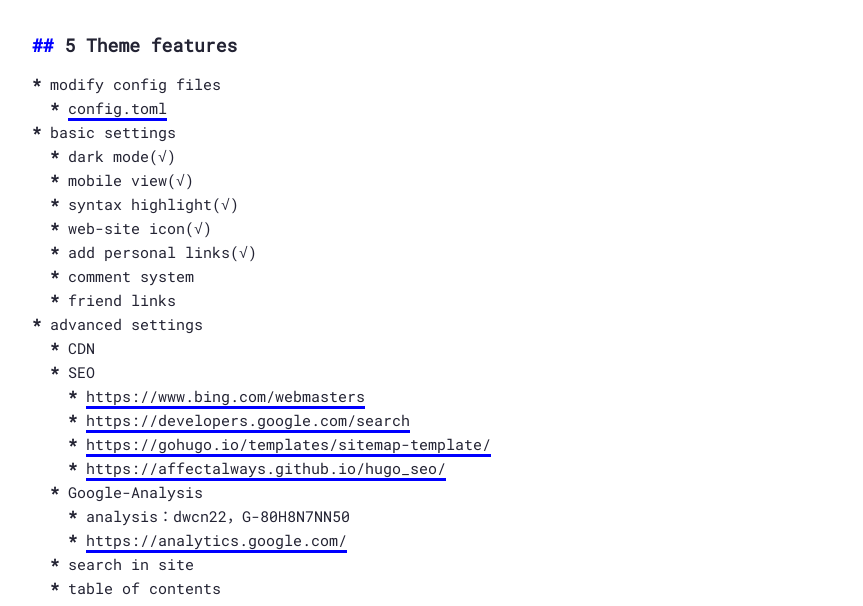
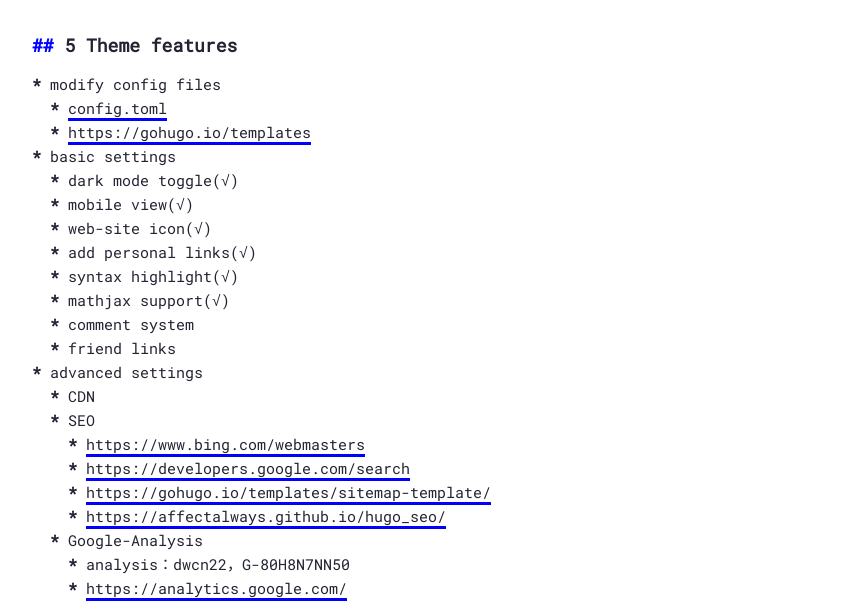
Before and after one commit to lunarwhite/deprecated-lunarwhite-github-io, a plain HTML site: page posts/devtools/gp-site/index.html in a window 1280 px wide. Shown: the part 1692-2298 px from the top of the page, without its empty margins (208-1071 px from the left). Drawn offline with nearby package versions, Linux system fonts and the light colour scheme; some packages are replaced by stand-ins of ours.

Commit message:
deploy: lunarwhite/personal-blog-v2@2838e7b5df90a99da1b5067a4b3e43ef9e71d337

```diff
--- a/posts/devtools/gp-site/index.html
+++ b/posts/devtools/gp-site/index.html
@@ -110,15 +110,17 @@ tags: [temp]
 <li>modify config files
 <ul>
 <li><a href=https://github.com/athul/archie/>config.toml</a></li>
+<li><a href=https://gohugo.io/templates>https://gohugo.io/templates</a></li>
 </ul>
 </li>
 <li>basic settings
 <ul>
-<li>dark mode(√)</li>
+<li>dark mode toggle(√)</li>
 <li>mobile view(√)</li>
-<li>syntax highlight(√)</li>
 <li>web-site icon(√)</li>
 <li>add personal links(√)</li>
+<li>syntax highlight(√)</li>
+<li>mathjax support(√)</li>
 <li>comment system</li>
 <li>friend links</li>
 </ul>
```
